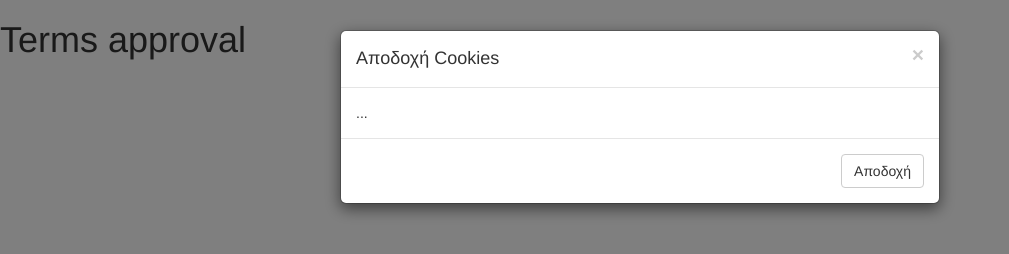
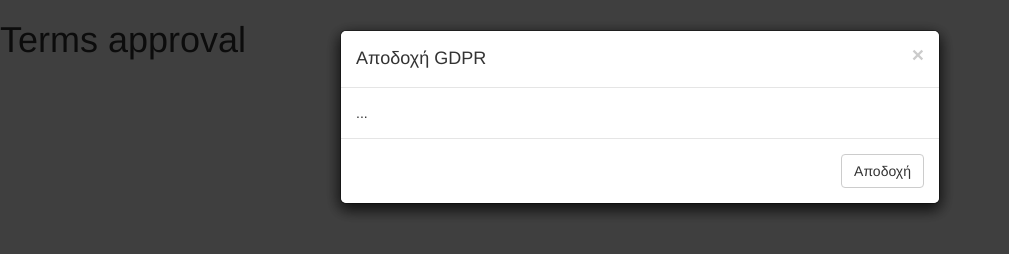
Before and after one commit to dimkasta/Iconic.Js.TermsAcceptance, a plain HTML site: page demo.html in a window 1280 px wide. Shown: the whole page, without its empty margins (0-1009 px from the left). Drawn offline with nearby package versions, Linux system fonts and the light colour scheme.

Commit message:
Added multiple modals for demo

```diff
--- a/demo.html
+++ b/demo.html
@@ -16,12 +16,29 @@
 <body>
 <h1>Terms approval</h1>
 
-<div class="modal fade" id="myModal" tabindex="-1" role="dialog" aria-labelledby="myModalLabel">
+<div class="modal fade" id="cookieModal" tabindex="-1" role="dialog" aria-labelledby="myModalLabel">
     <div class="modal-dialog" role="document">
         <div class="modal-content">
             <div class="modal-header">
                 <button type="button" class="close" data-dismiss="modal" aria-label="Close"><span aria-hidden="true">&times;</span></button>
                 <h4 class="modal-title" id="myModalLabel">Αποδοχή Cookies</h4>
+            </div>
+            <div class="modal-body">
+                ...
+            </div>
+            <div class="modal-footer">
+                <button type="button" class="btn btn-default" data-dismiss="modal">Αποδοχή</button>
+            </div>
+        </div>
+    </div>
+</div>
+
+<div class="modal fade" id="gdprModal" tabindex="-1" role="dialog" aria-labelledby="myModalLabel">
+    <div class="modal-dialog" role="document">
+        <div class="modal-content">
+            <div class="modal-header">
+                <button type="button" class="close" data-dismiss="modal" aria-label="Close"><span aria-hidden="true">&times;</span></button>
+                <h4 class="modal-title" id="dgprModalLabel">Αποδοχή GDPR</h4>
             </div>
             <div class="modal-body">
                 ...
@@ -39,8 +56,11 @@
 <script src="https://maxcdn.bootstrapcdn.com/bootstrap/3.3.7/js/bootstrap.min.js"></script>
 <script src="Iconic.Js.TermsAcceptance.js"></script>
 <script>
-    var consent = TermsService('gdpr', '#myModal');
-    consent.init();
+    var cookie = TermsService('cookies', '#cookieModal');
+    cookie.init();
+
+    var gdpr = TermsService('gdpr', '#gdprModal');
+    gdpr.init();
 </script>
 </body>
 </html>
```
